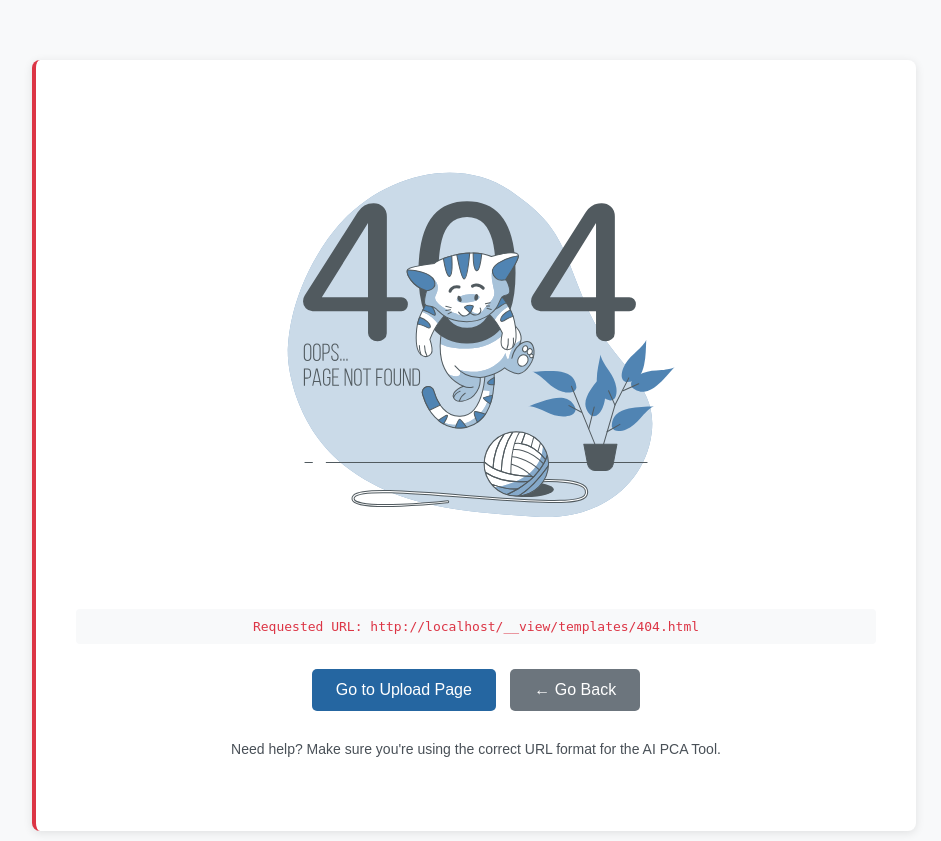
After one commit to yasithS/AI-pca-pase01, a Flask app: template templates/404.html in a window 1280 px wide. The commit adds this page. Shown: the whole page, without its empty margins (166-1107 px from the left). Run offline with Flask 3, Linux system fonts and the light colour scheme; the template is opened without the code that fills it, so the values that code supplies are empty.

Commit message:
feat: 404 error template added

```diff
--- a/app.py
+++ b/app.py
@@ -88,5 +88,14 @@ def rename_columns():
         flash(f'Error processing file: {str(e)}')
         return redirect(url_for('upload_file'))
 
+@app.route('/graphs', methods=['GET'])
+def graphs():
+    # Placeholder for graph generation logic
+    return render_template('graphs.html')
+
+@app.errorhandler(404)
+def page_not_found(e):
+    return render_template('404.html'), 404
+
 if __name__ == '__main__':
     app.run(debug=True)
--- /dev/null
+++ b/templates/404.html
@@ -0,0 +1,101 @@
+<!DOCTYPE html>
+<html lang="en">
+<head>
+  <meta charset="UTF-8" />
+  <meta name="viewport" content="width=device-width, initial-scale=1.0" />
+  <title>Page Not Found - AI PCA Tool</title>
+  <style>
+    body {
+      font-family: Arial, sans-serif;
+      background-color: #f8f9fa;
+      text-align: center;
+      margin: 0;
+      padding: 10px;
+    }
+    .error-container {
+      background-color: #fff;
+      padding: 60px 40px;
+      max-width: 800px;
+      margin: 50px auto 0;
+      border-radius: 8px;
+      box-shadow: 0 2px 10px #0000001a;
+      border-left: 4px solid #dc3545;
+    }
+    .error-icon img {
+      width: 450px;
+      height: 450px;
+      object-fit: contain;
+      opacity: 0.8;
+      margin-bottom: 20px;
+    }
+    .url-display {
+      background-color: #f8f9fa;
+      padding: 10px;
+      border-radius: 4px;
+      font-family: monospace;
+      color: #dc3545;
+      margin: 15px 0;
+      word-break: break-word;
+    }
+    .btn {
+      background-color: #2566a1;
+      color: #fff;
+      padding: 12px 24px;
+      margin: 10px 5px;
+      font-size: 16px;
+      border-radius: 5px;
+      text-decoration: none;
+      display: inline-block;
+      transition: background-color 0.3s ease;
+    }
+    .btn:hover {
+      background-color: #1e5085;
+    }
+    .btn-secondary {
+      background-color: #6c757d;
+    }
+    .btn-secondary:hover {
+      background-color: #545b62;
+    }
+    .back-link {
+      margin-top: 20px;
+      font-size: 14px;
+      color: #495057;
+    }
+    .back-link a {
+      color: #2566a1;
+      text-decoration: none;
+    }
+    .back-link a:hover {
+      text-decoration: underline;
+    }
+  </style>
+</head>
+<body>
+  <div class="error-container">
+    <div class="error-icon">
+      <img src="{{ url_for('static', filename='images/404_error.svg') }}" alt="Page Not Found" onerror="this.style.display='none'">
+    </div>
+
+    <div class="url-display">
+      Requested URL: {{ request.url }}
+    </div>
+
+    <div>
+      <a href="{{ url_for('upload_file') }}" class="btn">Go to Upload Page</a>
+      <a href="javascript:history.back()" class="btn btn-secondary">← Go Back</a>
+    </div>
+
+    <div class="back-link">
+      <p>Need help? Make sure you're using the correct URL format for the AI PCA Tool.</p>
+    </div>
+  </div>
+
+  <script>
+    console.log('404 Error - Page not found:', window.location.href);
+    document.addEventListener('DOMContentLoaded', function () {
+      console.log('404 page loaded for:', '{{ request.url }}');
+    });
+  </script>
+</body>
+</html>
--- a/templates/results.html
+++ b/templates/results.html
@@ -129,7 +129,7 @@
 
     <div style="text-align: center; margin-top: 30px;">
         <a href="{{ url_for('upload_file') }}" class="btn btn-secondary">Upload New File</a>
-        <a href="#" class="btn" onclick="alert('PCA analysis feature coming soon!')">Continue to PCA Analysis</a>
+        <a href="{{ url_for('graphs') }}" class="btn" onclick="alert('PCA analysis feature coming soon!')">Continue to PCA Analysis</a>
     </div>
 
     <script>
```
Also changed, not shown: templates/graphs.html (added, +11 -0 lines), static/images/404_error.svg (added).
